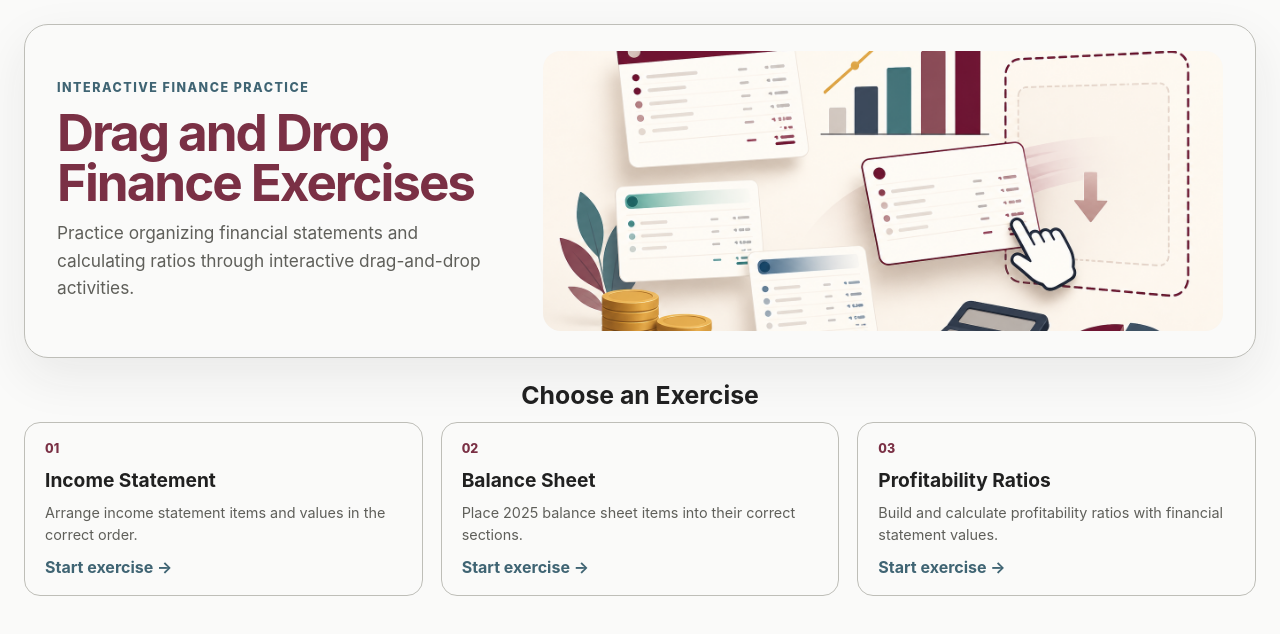
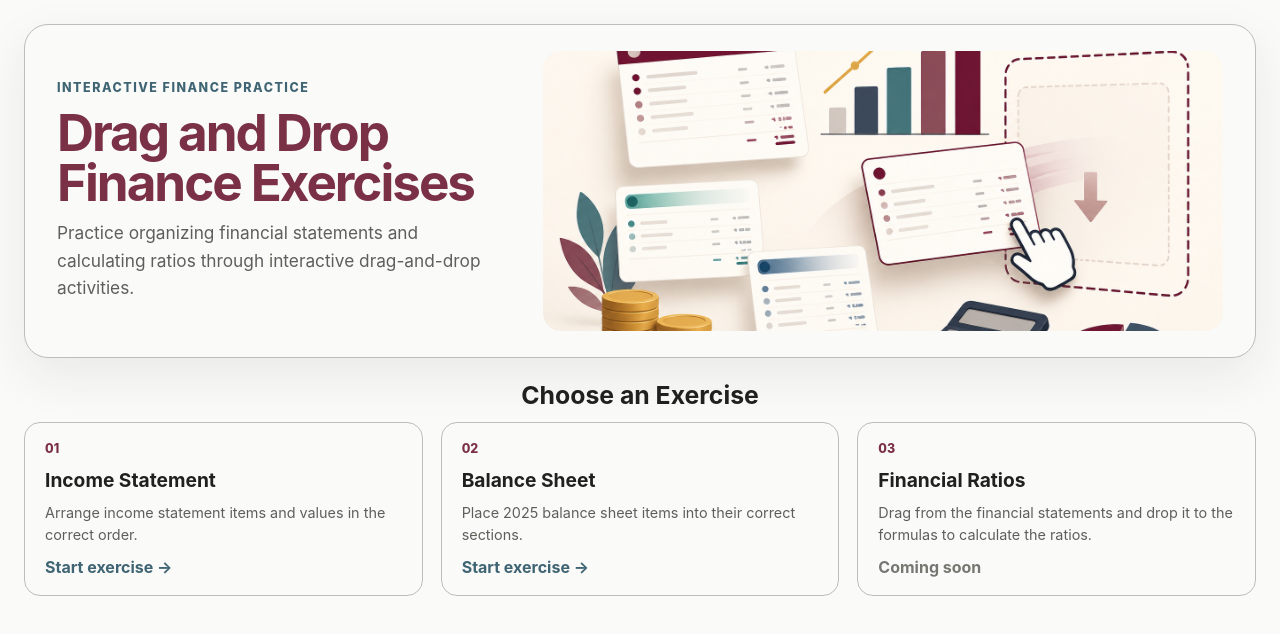
Before and after one commit to ahakin/finance-exercises, a React (Vite) app: page / in a window 1280 px wide. Shown: the top 634 px of the page. Built offline with nearby package versions, Linux system fonts and the light colour scheme.

Commit message:
Mark financial ratios exercise as coming soon

```diff
--- a/src/App.css
+++ b/src/App.css
@@ -157,6 +157,20 @@ body {
   box-shadow: 0 12px 30px rgba(122, 48, 69, 0.12);
   outline: none;
   transform: translateY(-4px);
+}
+
+.home-exercise-card.is-disabled {
+  cursor: default;
+}
+
+.home-exercise-card.is-disabled:hover {
+  border-color: #bebeb8;
+  box-shadow: none;
+  transform: none;
+}
+
+.home-exercise-card.is-disabled .home-card-action {
+  color: #777771;
 }
 
 .home-exercise-number {
--- a/src/components/HomePage.jsx
+++ b/src/components/HomePage.jsx
@@ -13,8 +13,9 @@ const exercises = [
   },
   {
     href: "#/profitability-ratios",
-    title: "Profitability Ratios",
-    description: "Build and calculate profitability ratios with financial statement values.",
+    title: "Financial Ratios",
+    description: "Drag from the financial statements and drop it to the formulas to calculate the ratios.",
+    disabled: true,
   },
 ];
 
@@ -40,16 +41,27 @@ export default function HomePage() {
       <section className="home-exercises" aria-labelledby="exercise-heading">
         <h2 id="exercise-heading">Choose an Exercise</h2>
         <div className="home-exercise-grid">
-          {exercises.map((exercise, index) => (
-            <a className="home-exercise-card" href={exercise.href} key={exercise.href}>
+          {exercises.map((exercise, index) => {
+            const Card = exercise.disabled ? "div" : "a";
+
+            return (
+            <Card
+              className={`home-exercise-card ${exercise.disabled ? "is-disabled" : ""}`}
+              href={exercise.disabled ? undefined : exercise.href}
+              aria-disabled={exercise.disabled || undefined}
+              key={exercise.href}
+            >
               <span className="home-exercise-number" aria-hidden="true">
                 {String(index + 1).padStart(2, "0")}
               </span>
               <h3>{exercise.title}</h3>
               <p>{exercise.description}</p>
-              <span className="home-card-action">Start exercise →</span>
-            </a>
-          ))}
+              <span className="home-card-action">
+                {exercise.disabled ? "Coming soon" : "Start exercise →"}
+              </span>
+            </Card>
+            );
+          })}
         </div>
       </section>
     </main>
```
